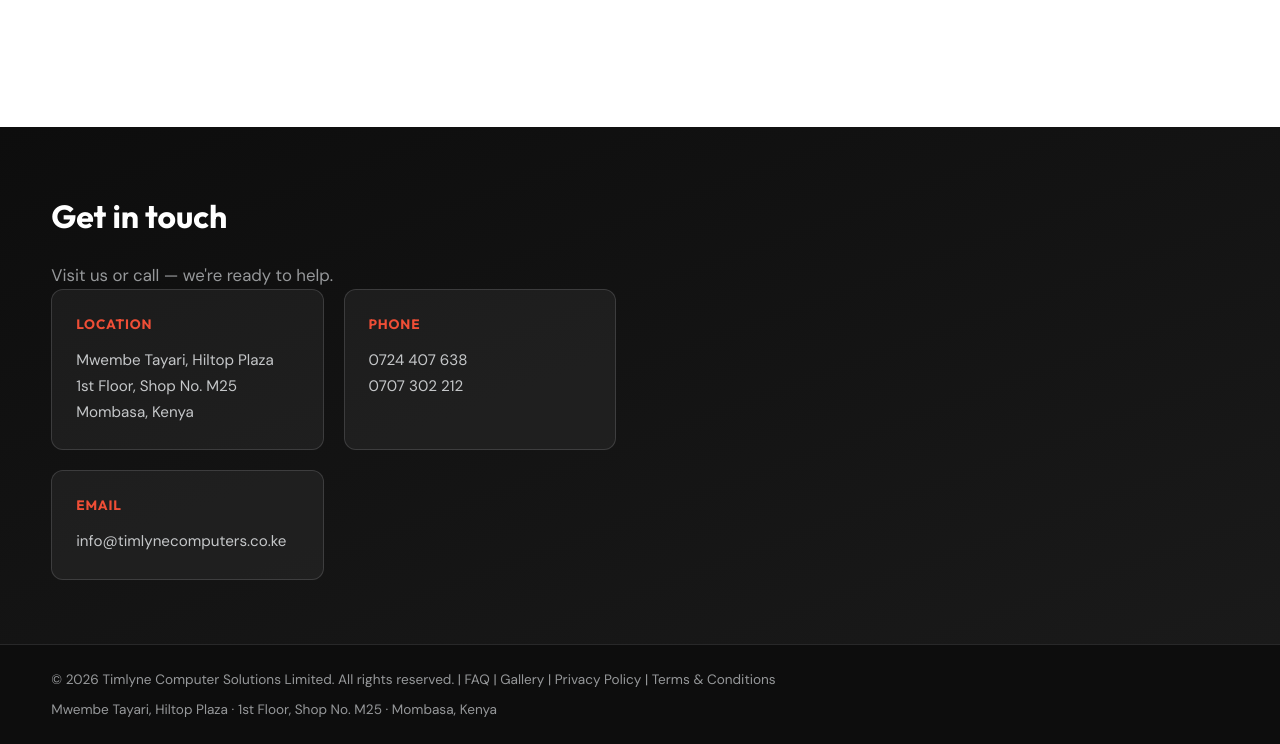
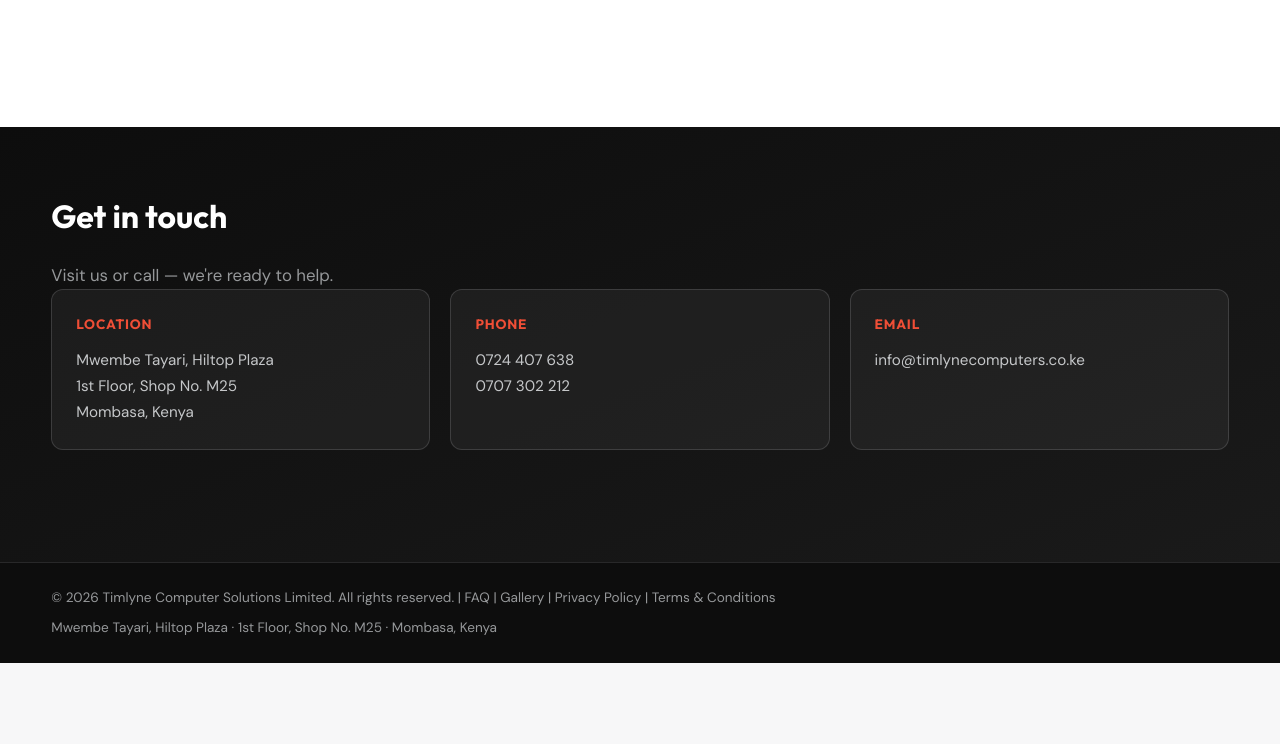
Before and after one commit to Nixs012/timlyne-computers-website, a PHP site: page / in a window 1280 px wide. Shown: the part 1259-2003 px from the top of the page. After the commit the page ends 1922 px from the top, so only its background shows below. Run offline with PHP 8.4, Linux system fonts and the light colour scheme; data that the repository does not hold is empty.

Commit message:
fix: contact cards layout now compact and evenly aligned

```diff
--- a/app/Views/home.php
+++ b/app/Views/home.php
@@ -182,7 +182,7 @@ if (!empty($ogImage)) { $localBusinessData['image'] = $ogImage; }
 
     <section class="contact" id="contact">
       <div class="container contact__grid">
-        <div style="display: grid; grid-template-columns: 1fr 1fr; gap: 3rem; align-items: start;">
+        <div style="display: grid; grid-template-columns: 1fr; gap: 3rem; align-items: start;">
           <div>
             <h2 class="section-title section-title--light">Get in touch</h2>
             <p class="contact__tagline">Visit us or call — we're ready to help.</p>
--- a/app/routes.php
+++ b/app/routes.php
@@ -61,8 +61,7 @@ $router->post('/admin/pages/[id]/delete', 'Admin\PageController@delete', $auth);
 
 // Sidebar placeholder routes
 $sidebarRoutes = [
-    '/admin/content', '/admin/services',
-    '/admin/seo', '/admin/whatsapp'
+    '/admin/whatsapp'
 ];
 $seoRouteIndex = array_search('/admin/seo', $sidebarRoutes, true);
 if ($seoRouteIndex !== false) {
@@ -101,11 +100,7 @@ $router->post('/admin/products/[id]/delete', 'Admin\ProductController@delete', $
 $router->get('/admin/audit-log', 'Admin\AuditLogController@index', $superAdmin);
 $router->get('/admin/business-settings', 'Admin\SettingsController@index', $superAdmin);
 $router->post('/admin/business-settings', 'Admin\SettingsController@save', $superAdmin);
-$router->get('/admin/social-media', 'Admin\DashboardController@placeholder', $superAdmin);
-$router->get('/admin/analytics', 'Admin\DashboardController@placeholder', $superAdmin);
 $router->get('/admin/users', 'Admin\DashboardController@placeholder', $superAdmin);
-$router->get('/admin/security', 'Admin\DashboardController@placeholder', $superAdmin);
-$router->get('/admin/system-settings', 'Admin\DashboardController@placeholder', $superAdmin);
 
 // Catch-all for dynamic pages
 $router->post('/chatbot/ask', 'ChatbotController@ask');
--- a/public/css/styles.css
+++ b/public/css/styles.css
@@ -657,8 +657,16 @@ button {
 
 .contact__cards {
   display: grid;
-  grid-template-columns: repeat(auto-fit, minmax(220px, 1fr));
+  grid-template-columns: repeat(3, 1fr);
   gap: 1.25rem;
+  max-width: 100%;
+}
+
+@media (max-width: 768px) {
+    .contact__cards {
+        grid-template-columns: 1fr;
+        max-width: 100%;
+    }
 }
 
 .contact-card {
```
Also changed, not shown: app/Views/admin/layout_header.php (+2 -7 lines).
